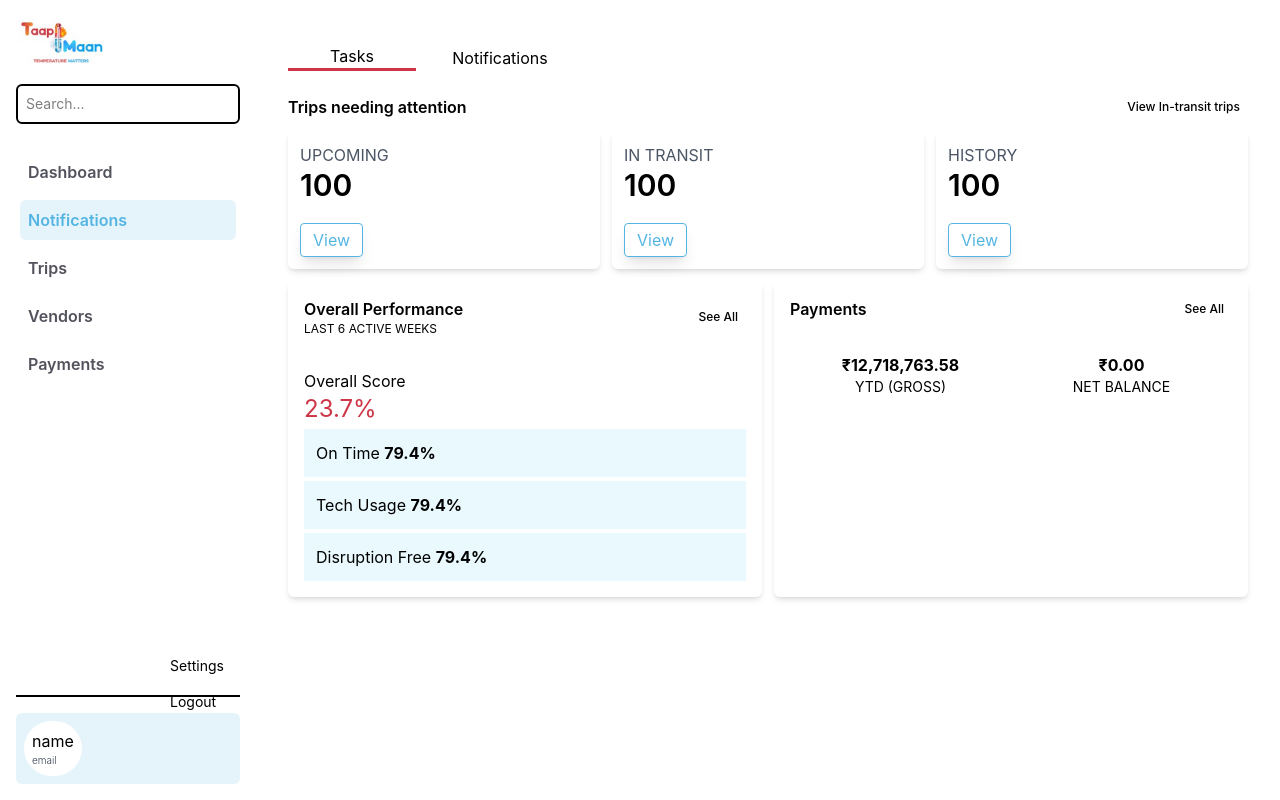
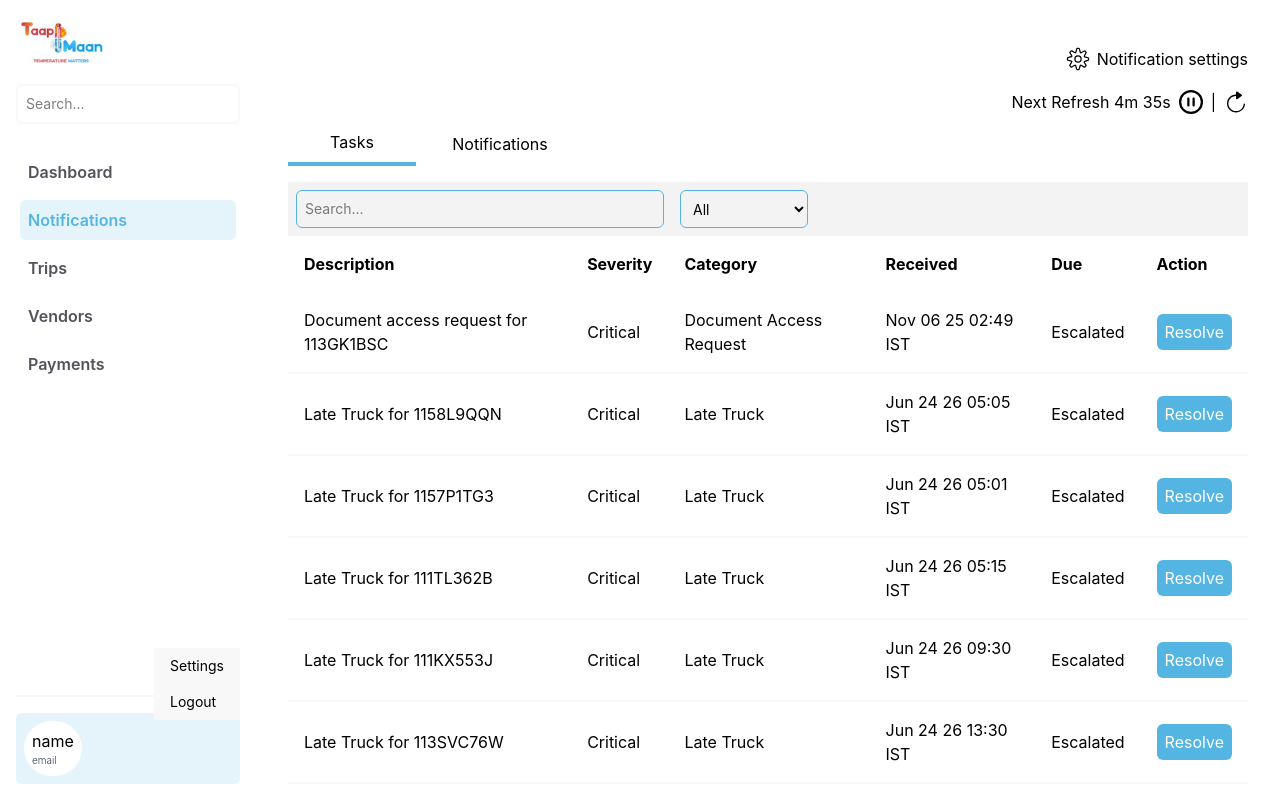
Before and after one commit to yashi-15/taapmaan-relay-frontend, a React (Vite) app: page /dashboard/notifications in a window 1280 px wide. Built offline with nearby package versions, Linux system fonts and the light colour scheme.

Commit message:
notifications page done

```diff
--- a/package.json
+++ b/package.json
@@ -13,6 +13,7 @@
     "@tailwindcss/vite": "^4.3.1",
     "react": "^19.2.6",
     "react-dom": "^19.2.6",
+    "react-icons": "^5.6.0",
     "react-router-dom": "^7.18.0",
     "tailwindcss": "^4.3.1"
   },
--- a/src/components/layouts/Layout.tsx
+++ b/src/components/layouts/Layout.tsx
@@ -47,7 +47,7 @@ const Layout = () => {
                             </div>
                     </div>
                 </aside>
-                <main className="flex-1 bg-accent overflow-auto p-1 sm:p-4 lg:p-8">
+                <main className="flex-1 overflow-auto p-1 sm:p-4 lg:p-8">
                     <Outlet />
                 </main>
             </div>
--- a/src/components/pages/Notifications.tsx
+++ b/src/components/pages/Notifications.tsx
@@ -1,83 +1,290 @@
 import { useState } from "react"
 import { Link } from "react-router-dom"
+import { CiSettings } from "react-icons/ci";
+import { IoIosRefresh } from "react-icons/io";
+import { FaRegCirclePause } from "react-icons/fa6";
 
 const Notifications = () => {
-        const [tab, setTab] = useState("tasks")
+    const [tab, setTab] = useState("tasks")
 
-  return (
-    <div className="py-1 sm:py-3">
+
+    const tasksData = [
+        {
+            "description": "Document access request for 113GK1BSC",
+            "severity": "Critical",
+            "category": "Document Access Request",
+            "received": "Nov 06 25 02:49 IST",
+            "due": "Escalated",
+            "action": "Resolve"
+        },
+        {
+            "description": "Late Truck for 1158L9QQN",
+            "severity": "Critical",
+            "category": "Late Truck",
+            "received": "Jun 24 26 05:05 IST",
+            "due": "Escalated",
+            "action": "Resolve"
+        },
+        {
+            "description": "Late Truck for 1157P1TG3",
+            "severity": "Critical",
+            "category": "Late Truck",
+            "received": "Jun 24 26 05:01 IST",
+            "due": "Escalated",
+            "action": "Resolve"
+        },
+        {
+            "description": "Late Truck for 111TL362B",
+            "severity": "Critical",
+            "category": "Late Truck",
+            "received": "Jun 24 26 05:15 IST",
+            "due": "Escalated",
+            "action": "Resolve"
+        },
+        {
+            "description": "Late Truck for 111KX553J",
+            "severity": "Critical",
+            "category": "Late Truck",
+            "received": "Jun 24 26 09:30 IST",
+            "due": "Escalated",
+            "action": "Resolve"
+        },
+        {
+            "description": "Late Truck for 113SVC76W",
+            "severity": "Critical",
+            "category": "Late Truck",
+            "received": "Jun 24 26 13:30 IST",
+            "due": "Escalated",
+            "action": "Resolve"
+        },
+        {
+            "description": "Late Truck for 115HCPCDC",
+            "severity": "Critical",
+            "category": "Late Truck",
+            "received": "Jun 24 26 14:00 IST",
+            "due": "Escalated",
+            "action": "Resolve"
+        },
+        {
+            "description": "Late Truck for 116J7KYG3",
+            "severity": "Critical",
+            "category": "Late Truck",
+            "received": "Jun 24 26 14:30 IST",
+            "due": "Escalated",
+            "action": "Resolve"
+        },
+        {
+            "description": "Late Truck for 115MNXBS8",
+            "severity": "Critical",
+            "category": "Late Truck",
+            "received": "Jun 24 26 16:45 IST",
+            "due": "Escalated",
+            "action": "Resolve"
+        },
+        {
+            "description": "Late Truck for 112PJSVCG",
+            "severity": "Critical",
+            "category": "Late Truck",
+            "received": "Jun 24 26 20:30 IST",
+            "due": "Escalated",
+            "action": "Resolve"
+        },
+        {
+            "description": "Late Truck for 112FXGY2K",
+            "severity": "Critical",
+            "category": "Late Truck",
+            "received": "Jun 25 26 05:00 IST",
+            "due": "Escalated",
+            "action": "Resolve"
+        },
+        {
+            "description": "Late Truck for 112ZY1D7D",
+            "severity": "Critical",
+            "category": "Late Truck",
+            "received": "Jun 25 26 05:05 IST",
+            "due": "Escalated",
+            "action": "Resolve"
+        }
+    ]
+
+    const notificationsData = [
+        {
+            "description": "Critical Update: Government mandated fuel increase, effective from 15th May'26 onwards.",
+            "severity": "High",
+            "category": "Payments",
+            "received": "May 30 26 00:52 IST",
+            "action": "View"
+        },
+        {
+            "description": "Critical GST Update for GTA: Window open for any change from FCM to RCM or vice versa for FY26-27.",
+            "severity": "High",
+            "category": "Payments",
+            "received": "Feb 25 26 21:57 IST",
+            "action": "View"
+        },
+        {
+            "description": "Exciting News: NET7 Pay-Term for RLB Invoices!",
+            "severity": "High",
+            "category": "Payments",
+            "received": "Jan 28 26 01:37 IST",
+            "action": "View"
+        },
+        {
+            "description": "Exciting News: NET7 Pay-Term for RLB Invoices!",
+            "severity": "High",
+            "category": "Payments",
+            "received": "Oct 03 25 00:17 IST",
+            "action": "View"
+        },
+        {
+            "description": "Attention required: BVA1 truck flow change",
+            "severity": "High",
+            "category": "Safety Policy Compliance",
+            "received": "Sep 15 25 15:13 IST",
+            "action": "View"
+        },
+        {
+            "description": "FY24-25 Pending GST Reconciliation",
+            "severity": "High",
+            "category": "Payments",
+            "received": "Sep 14 25 23:11 IST",
+            "action": "View"
+        },
+        {
+            "description": "Critical GST Update: 12% slab will be discontinued from Sept 22",
+            "severity": "Critical",
+            "category": "Payments",
+            "received": "Sep 14 25 23:11 IST",
+            "action": "View"
+        },
+        {
+            "description": "Yard Zone Management (YZM) Launch - BRE2, ORY4 & IST2",
+            "severity": "High",
+            "category": "Safety Policy Compliance",
+            "received": "Aug 06 25 12:53 IST",
+            "action": "View"
+        },
+        {
+            "description": "Exciting News: NET7 Pay-Term for RLB Invoices!",
+            "severity": "High",
+            "category": "Payments",
+            "received": "Aug 06 25 12:49 IST",
+            "action": "View"
+        },
+        {
+            "description": "Exciting News: NET7 Pay-Term for RLB Invoices!",
+            "severity": "High",
+            "category": "Payments",
+            "received": "Jul 25 25 14:30 IST",
+            "action": "View"
+        }
+    ]
+
+    return (
+        <div className="py-1 sm:py-3 flex flex-col gap-4">
+            <div className="flex justify-end items-center gap-1"><CiSettings className="text-3xl" /><span>Notification settings</span></div>
+            <div className="flex justify-end items-center gap-2">
+                <div className="flex gap-2"><span>Next Refresh 4m 35s</span> <FaRegCirclePause className="text-2xl" /></div>
+                <div>|</div>
+                <div><IoIosRefresh className="text-2xl" /></div>
+            </div>
             <div className="flex gap-5">
-                <button onClick={() => setTab("tasks") } className={`w-32 ${tab==="tasks"? 'border-b-3 border-secondary':'border-b-0'}`}>Tasks</button>
-                <button onClick={() => setTab("notifications") } className={`w-32 ${tab==="notifications"? 'border-b-3 border-secondary':'border-b-0'}`}>Notifications</button>
+                <button onClick={() => setTab("tasks")} className={`w-32 pb-2 ${tab === "tasks" ? 'border-b-4 border-primary' : 'border-b-0'}`}>Tasks</button>
+                <button onClick={() => setTab("notifications")} className={`w-32 pb-2 ${tab === "notifications" ? 'border-b-4 border-primary' : 'border-b-0'}`}>Notifications</button>
             </div>
-            <div className="pt-3 lg:pt-6 flex justify-between">
-                <h2 className="text-xs md:text-sm lg:text-base font-semibold">Trips needing attention</h2>
-                <Link to={"/dashboard/transactions"} className="flex items-center gap-2 bg-accent rounded-sm px-2 py-1 text-[9px] md:text-xs hover:bg-primary/15 hover:text-primary font-medium">
-                    View In-transit trips {" "}
-                </Link>
+
+
+            {/* TASKS  */}
+            {tab === "tasks" &&
+            <div>
+                <div className="flex gap-4 bg-[#f3f3f3] p-2">
+                    <input type="text" placeholder="Search..." className="p-2 text-sm focus:outline-1 focus:outline-accent rounded-md w-92 border border-primary" />
+                    <select className="p-2 text-sm focus:outline-1 focus:outline-accent rounded-md w-32 border border-primary">
+                        <option value="all">All</option>
+                        <option value="critical">Critical</option>
+                        <option value="high">High</option>
+                        <option value="medium">Medium</option>
+                        <option value="low">Low</option>
+                    </select>
+                </div>
+                <table className="w-full">
+                    <thead className="text-left">
+                        <tr>
+                            <th className="p-4">Description</th>
+                            <th className="p-4">Severity</th>
+                            <th className="p-4">Category</th>
+                            <th className="p-4">Received</th>
+                            <th className="p-4">Due</th>
+                            <th className="p-4">Action</th>
+                        </tr>
+                    </thead>
+
+                    <tbody>
+                        {tasksData.map((item, index) => (
+                            <tr key={index} className="border-b-2 border-accent">
+                                <td className="p-4">{item.description}</td>
+                                <td className="p-4">{item.severity}</td>
+                                <td className="p-4">{item.category}</td>
+                                <td className="p-4">{item.received}</td>
+                                <td className="p-4">{item.due}</td>
+                                <td className="p-4"><span className="bg-primary text-center p-2 borde text-white rounded-md">{item.action}</span></td>
+                            </tr>
+                        ))}
+                    </tbody>
+                </table>
             </div>
-            <div className="grid grid-cols-3 gap-3 my-3">
-                <div className="bg-white p-3 rounded-md shadow-md gap-3">
-                    <h2 className="text-[8px] sm:text-xs md:text-sm lg:text-base text-gray-600 ">UPCOMING</h2>
-                    <h3 className="text-[10px] sm:text-sm md:text-lg lg:text-2xl xl:text-3xl font-semibold">100</h3>
-                    <button className="mt-5 px-3 py-1 border border-primary rounded-sm text-primary hover:bg-primary hover:text-white shadow-lg">View</button>
+            }
+
+            {/* NOTIFICATIONS  */}
+            {tab === "notifications" &&
+
+            <div>
+                <div className="flex gap-4 bg-[#f3f3f3] p-2">
+                    <input type="text" placeholder="Search..." className="p-2 text-sm focus:outline-1 focus:outline-accent rounded-md w-92 border border-primary" />
+                    <select className="p-2 text-sm focus:outline-1 focus:outline-accent rounded-md w-32 border border-primary">
+                        <option value="all">All</option>
+                        <option value="critical">Critical</option>
+                        <option value="high">High</option>
+                        <option value="medium">Medium</option>
+                        <option value="low">Low</option>
+                    </select>
+                    <select className="p-2 text-sm focus:outline-1 focus:outline-accent rounded-md w-32 border border-primary">
+                        <option value="all">Contracts</option>
+                        <option value="critical">General Notification</option>
+                        <option value="high">Learning</option>
+                        <option value="medium">Payments</option>
+                        <option value="low">Performance</option>
+                        <option value="low">Safety</option>
+                        <option value="low">Work</option>
+                    </select>
                 </div>
-                <div className="bg-white p-3 rounded-md shadow-md gap-3">
-                    <h2 className="text-[8px] sm:text-xs md:text-sm lg:text-base text-gray-600 ">IN TRANSIT</h2>
-                    <h3 className="text-[10px] sm:text-sm md:text-lg lg:text-2xl xl:text-3xl font-semibold">100</h3>
-                    <button className="mt-5 px-3 py-1 border border-primary rounded-sm text-primary hover:bg-primary hover:text-white shadow-lg">View</button>
-                </div>
-                <div className="bg-white p-3 rounded-md shadow-md gap-3">
-                    <h2 className="text-[8px] sm:text-xs md:text-sm lg:text-base text-gray-600 ">HISTORY</h2>
-                    <h3 className="text-[10px] sm:text-sm md:text-lg lg:text-2xl xl:text-3xl font-semibold">100</h3>
-                    <button className="mt-5 px-3 py-1 border border-primary rounded-sm text-primary hover:bg-primary hover:text-white shadow-lg">View</button>
+                <table className="w-full">
+                    <thead className="text-left">
+                        <tr>
+                            <th className="p-4 w-[45%]">Description</th>
+                            <th className="p-4">Severity</th>
+                            <th className="p-4">Category</th>
+                            <th className="p-4">Received</th>
+                            <th className="p-4">Action</th>
+                        </tr>
+                    </thead>
 
-                </div>
+                    <tbody>
+                        {notificationsData.map((item, index) => (
+                            <tr key={index} className="border-b-2 border-accent">
+                                <td className="p-4 w-[45%]">{item.description}</td>
+                                <td className="p-4">{item.severity}</td>
+                                <td className="p-4">{item.category}</td>
+                                <td className="p-4">{item.received}</td>
+                                <td className="p-4"><span className="bg-primary text-center p-2 borde text-white rounded-md">{item.action}</span></td>
+                            </tr>
+                        ))}
+                    </tbody>
+                </table>
             </div>
-            <div className="grid grid-cols-1 md:grid-cols-2 gap-3 my-3">
-                <div className="rounded-md bg-white shadow-md">
-                    <div className="p-3 lg:p-4 flex justify-between">
-                        <div>
-                            <h2 className="text-xs md:text-sm lg:text-base font-semibold">Overall Performance</h2>
-                            <p className="text-xs">LAST 6 ACTIVE WEEKS</p>
-                        </div>
-                        <Link to={"/dashboard/transactions"} className="flex items-center gap-2 bg-accent rounded-sm px-2 py-1 text-[9px] md:text-xs hover:bg-primary/15 hover:text-primary font-medium">
-                            See All {" "}
-                        </Link>
-                    </div>
-                    <div className="p-3 lg:p-4">
-                        <div>
-                            <h2 className="text-xs md:text-sm lg:text-base">Overall Score</h2>
-                            <p className="text-2xl text-secondary">23.7%</p>
-                        </div>
-                        <div className="mt-1 p-3 bg-light-primary/25">On Time <span className="font-bold">79.4%</span></div>
-                        <div className="mt-1 p-3 bg-light-primary/25">Tech Usage <span className="font-bold">79.4%</span></div>
-                        <div className="mt-1 p-3 bg-light-primary/25">Disruption Free <span className="font-bold">79.4%</span></div>
-                    </div>
-                </div>
-                <div className="rounded-md bg-white shadow-md">
-                    <div className="p-3 lg:p-4 flex justify-between">
-                        <div>
-                            <h2 className="text-xs md:text-sm lg:text-base font-semibold">Payments</h2>
-                        </div>
-                        <Link to={"/dashboard/transactions"} className="flex items-center gap-2 bg-accent rounded-sm px-2 py-1 text-[9px] md:text-xs hover:bg-primary/15 hover:text-primary font-medium">
-                            See All {" "}
-                        </Link>
-                    </div>
-                    <div className="p-3 lg:p-4 grid grid-cols-2 justify-center items-center">
-                        <div>
-                            <h4 className="font-bold text-center">₹12,718,763.58</h4>
-                            <p className="text-center text-sm">YTD (GROSS)</p>
-                        </div>
-                        <div>
-                            <h4 className="font-bold text-center">₹0.00</h4>
-                            <p className="text-center text-sm">NET BALANCE</p>
-                        </div>
-                    </div>
-                </div>
-            </div>
+            }
         </div>
-  )
+    )
 }
 
 export default Notifications
--- a/src/styles/index.css
+++ b/src/styles/index.css
@@ -5,7 +5,8 @@
   --color-secondary: #cd3646    ;
   --color-light-primary:  #a6e7f8;
   --color-light-secondary:  #f7c3a1;
-  --color-dark:      #080808;
+  --color-accent: #f8f8f8;
+  --color-accent-dark:      #080808;
   --color-primarygradient-start: #BA85FE;
   --color-primarygradient-middle: #AE71FE;
   --color-primarygradient-end: #974AFD;
```
Also changed, not shown: 1 other file (tests, documents, lock files or other folders).
